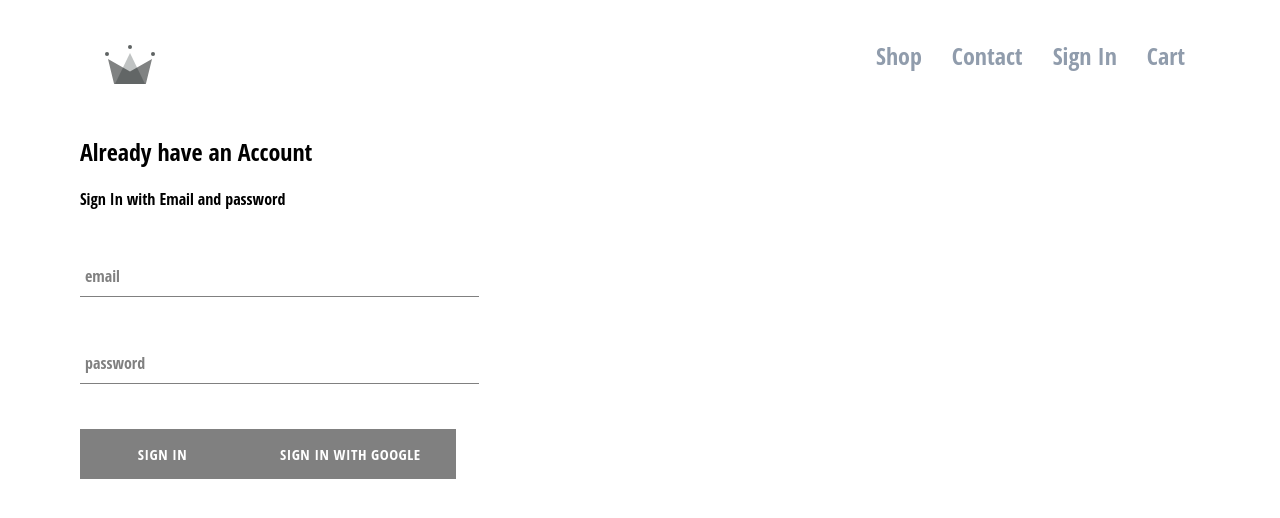
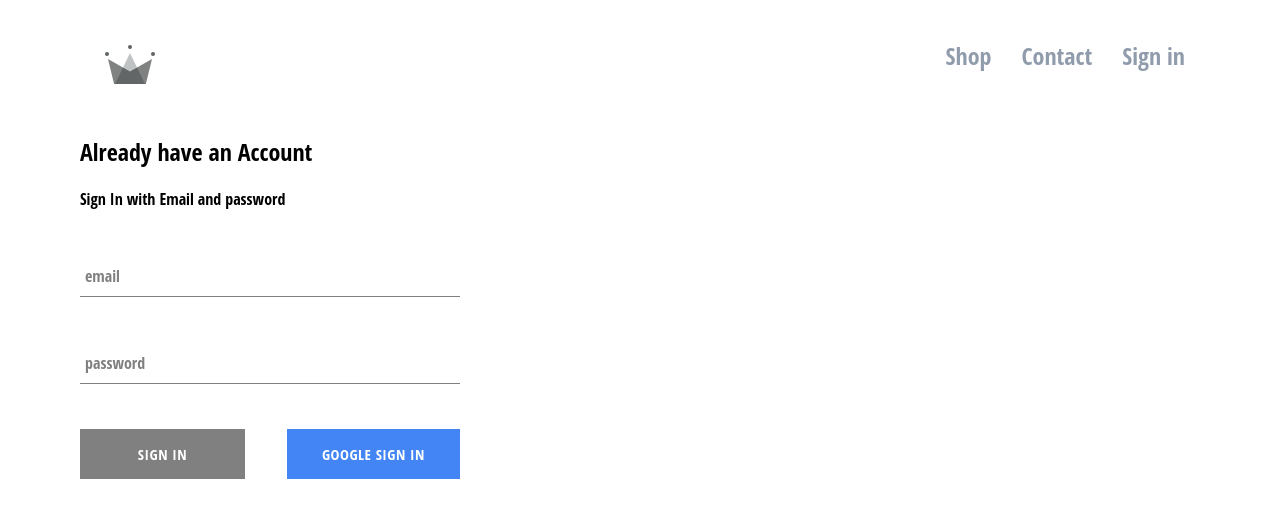
Before and after one commit to dev-luis-la/plant-shop, a React (Create React App) app: page /signin in a window 1280 px wide. Shown: the top 518 px of the page. Built offline with nearby package versions, Linux system fonts and the light colour scheme; no server answers; a web font is replaced by a local one.

Commit message:
created firebase with google sign in

```diff
--- a/src/App.css
+++ b/src/App.css
@@ -8,3 +8,7 @@ a{
     color: #909cac;
     font-size: x-large;
 }
+
+*{
+    box-sizing: border-box;
+}
--- a/src/App.js
+++ b/src/App.js
@@ -4,18 +4,19 @@ import './App.css'
 import HomePage from "./pages/homepage/homepage.component";
 import ShopPage from "./pages/shoppage/shop.comp.jsx";
 import Header from "./components/header/header";
+import {auth} from './firebase/firebase.utils';
 import Form from  "./pages/signin-out/signin-out"
 import { Route, Switch } from "react-router-dom";
-import {auth} from './firebase/firebase.utils';
+
 
 class App extends React.Component {
   constructor(){
     super();
-
     this.state = {
       currentUser: null
     }
   }
+
   unsubcribeFromAuth = null
 
   componentDidMount(){
@@ -32,7 +33,7 @@ class App extends React.Component {
   render(){
     return (
       <div >
-      <Header/>
+      <Header currentUser={this.state.currentUser}/>
       <Switch>
          <Route exact path='/' component={HomePage}/>
           <Route  path='/shop' component={ShopPage}/>
--- a/src/components/custom-btn/custom-btn.jsx
+++ b/src/components/custom-btn/custom-btn.jsx
@@ -2,8 +2,10 @@ import React from "react";
 
 import './customButton.scss';
 
-const customButon = ({children, ...otherProps}) =>(
-    <button className="custom-button" {...otherProps }>
+const customButon = ({children, isGoogleSignIn, ...otherProps}) =>(
+    <button
+    className={`${isGoogleSignIn ?
+     'google-sign-in' : ''} custom-button`} {...otherProps }>
         {children}
     </button>
 )
--- a/src/components/custom-btn/customButton.scss
+++ b/src/components/custom-btn/customButton.scss
@@ -4,7 +4,7 @@
     height: 50px;
     letter-spacing: 0.5px;
     line-height: 50px;
-    padding: 0 35px 0 35px;
+    padding: 0 35px 25px 35px;
     font-size: 15px;
     background-color: grey;
     color: white;
@@ -19,4 +19,15 @@
       color: black;
       border: 1px solid black;
     }
+    &.google-sign-in{
+
+      background-color: #4385f4;
+      color: white;
+
+
+      &:hover{
+        background-color: #357ae8;
+        border: none;
+      }
+    }
   }
--- a/src/components/header/header.jsx
+++ b/src/components/header/header.jsx
@@ -1,9 +1,11 @@
 import React from "react";
 import { Link } from "react-router-dom";
+import { auth } from "../../firebase/firebase.utils";
 import { ReactComponent as Logo } from '../../assets/crown.svg'
 import './header.scss'
 
-const Header = () =>(
+
+const Header = ({ currentUser}) =>(
     <div className="header">
         <Link to= "/" className="logo-container">
             <Logo className="logo"/>
@@ -15,12 +17,12 @@ const Header = () =>(
             <Link to='/shop' className="option">
                 Contact
             </Link>
-            <Link to='/signin' className="option">
-                Sign In
-            </Link>
-            <Link to='/shop' className="option">
-                Cart
-            </Link>
+            {currentUser ?(
+                <div className="signOut" onClick={() => auth.signOut()}>Sign out</div>
+            )
+            :(
+             <Link className="option" to='/signin'>Sign in</Link>
+            )}
         </div>
     </div>
 )
--- a/src/components/header/header.scss
+++ b/src/components/header/header.scss
@@ -22,7 +22,17 @@
       .option {
         padding: 10px 15px;
         text-decoration: none;
+        cursor: pointer;
+    }
+    }
+
+    .signOut{
+      display: flex;
+      align-items: center;
+      justify-content: flex-end;
+      font-size: x-large;
+      color: #909cac;
+      cursor: pointer;
 
     }
-    }
   }
--- a/src/components/sign-in/sign-in.jsx
+++ b/src/components/sign-in/sign-in.jsx
@@ -42,13 +42,14 @@ class SiginIn extends React.Component{
                      label="password"
                       value={this.state.password}
                       handleChange={this.handleChange}
-                       required/>
+                      required />
 
-
-                    <CustomButon type="submit" >SIGN IN</CustomButon>
+                <div className="buttons">
+                <CustomButon type="submit" >Sign in</CustomButon>
                     <CustomButon
-                     onClick={sigInWithGoogle} >
-                     {''}Sign In with Google{''}</CustomButon>
+                     onClick={sigInWithGoogle} isGoogleSignIn >
+                     {''}Google Sign In{''}</CustomButon>
+                </div>
                 </form>
             </div>
         )
--- a/src/components/sign-in/sign-in.styles.scss
+++ b/src/components/sign-in/sign-in.styles.scss
@@ -1,9 +1,14 @@
 .sign-in{
-    width: 30vw;
+    width: 380px;
     display: flex;
     flex-direction: column;
 
     .title{
         margin: 10px 0;
     }
+
+    .buttons{
+        display: flex;
+        justify-content: space-between;
+    }
 }
```
